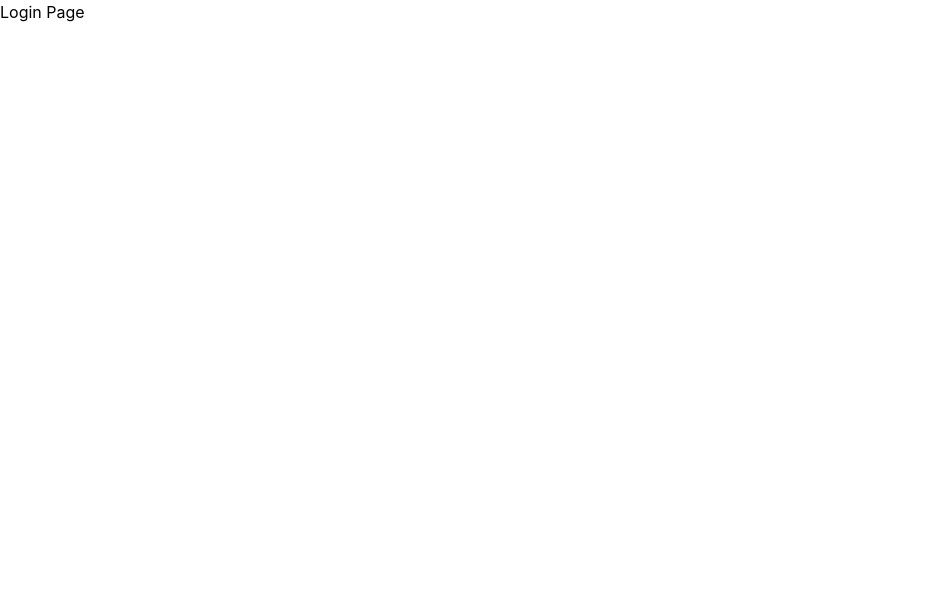
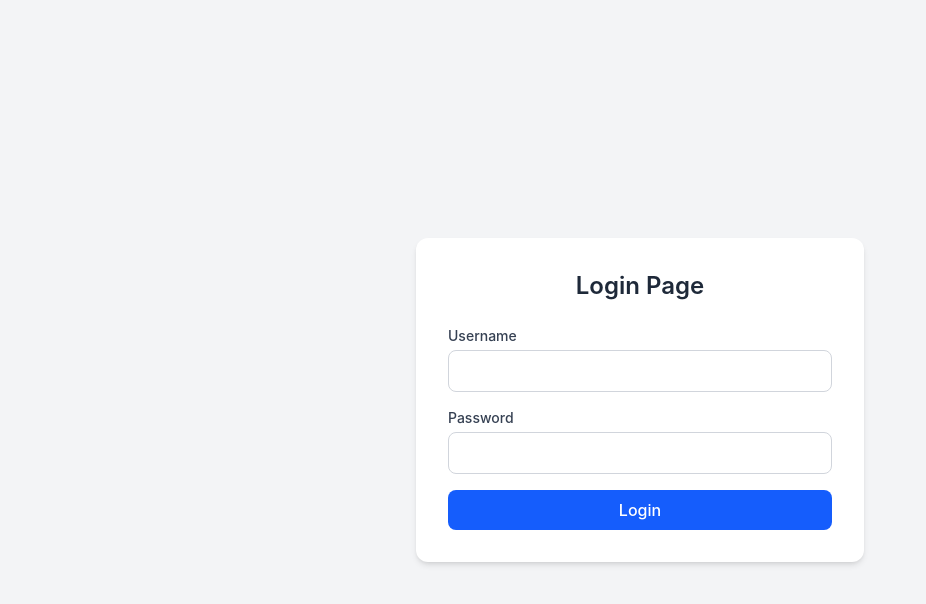
Before and after one commit to AjayS0708/KoddBankkk, a React (Vite) app: page /login in a window 1280 px wide. Shown: the top 604 px of the page, without its empty margins (0-926 px from the left). Built offline with nearby package versions, Linux system fonts and the light colour scheme.

Commit message:
Implement login page with API call and dashboard redirect

```diff
--- a/src/pages/Login.jsx
+++ b/src/pages/Login.jsx
@@ -1,5 +1,109 @@
+import { useState } from 'react'
+import { useNavigate } from 'react-router-dom'
+import axiosInstance from '../api/axios.js'
+
 function Login() {
-  return <h1>Login Page</h1>
+  const navigate = useNavigate()
+  const [formData, setFormData] = useState({
+    username: '',
+    password: '',
+  })
+  const [errorMessage, setErrorMessage] = useState('')
+  const [isSubmitting, setIsSubmitting] = useState(false)
+
+  const handleChange = (event) => {
+    const { name, value } = event.target
+    setFormData((prev) => ({ ...prev, [name]: value }))
+  }
+
+  const handleSubmit = async (event) => {
+    event.preventDefault()
+    setErrorMessage('')
+
+    const hasEmptyField = Object.values(formData).some((value) => !value.trim())
+    if (hasEmptyField) {
+      setErrorMessage('All fields are required.')
+      return
+    }
+
+    try {
+      setIsSubmitting(true)
+      await axiosInstance.post('/login', formData)
+      navigate('/dashboard')
+    } catch (error) {
+      if (error.response?.data?.message) {
+        setErrorMessage(error.response.data.message)
+      } else {
+        setErrorMessage(
+          'Login failed. Cannot reach backend at http://localhost:5000.',
+        )
+      }
+    } finally {
+      setIsSubmitting(false)
+    }
+  }
+
+  return (
+    <div className="flex min-h-screen items-center justify-center bg-gray-100 px-4">
+      <div className="w-full max-w-md rounded-xl bg-white p-8 shadow-md">
+        <h1 className="mb-6 text-center text-2xl font-semibold text-gray-800">
+          Login Page
+        </h1>
+
+        {errorMessage ? (
+          <p className="mb-4 rounded-md bg-red-100 px-3 py-2 text-sm text-red-700">
+            {errorMessage}
+          </p>
+        ) : null}
+
+        <form onSubmit={handleSubmit} className="space-y-4">
+          <div>
+            <label
+              htmlFor="username"
+              className="mb-1 block text-sm font-medium text-gray-700"
+            >
+              Username
+            </label>
+            <input
+              id="username"
+              name="username"
+              type="text"
+              value={formData.username}
+              onChange={handleChange}
+              required
+              className="w-full rounded-lg border border-gray-300 px-3 py-2 outline-none focus:border-blue-500"
+            />
+          </div>
+
+          <div>
+            <label
+              htmlFor="password"
+              className="mb-1 block text-sm font-medium text-gray-700"
+            >
+              Password
+            </label>
+            <input
+              id="password"
+              name="password"
+              type="password"
+              value={formData.password}
+              onChange={handleChange}
+              required
+              className="w-full rounded-lg border border-gray-300 px-3 py-2 outline-none focus:border-blue-500"
+            />
+          </div>
+
+          <button
+            type="submit"
+            disabled={isSubmitting}
+            className="w-full rounded-lg bg-blue-600 px-4 py-2 font-medium text-white transition hover:bg-blue-700 disabled:cursor-not-allowed disabled:opacity-70"
+          >
+            {isSubmitting ? 'Submitting...' : 'Login'}
+          </button>
+        </form>
+      </div>
+    </div>
+  )
 }
 
 export default Login
```
Also changed, not shown: 1 other file (tests, documents, lock files or other folders).
